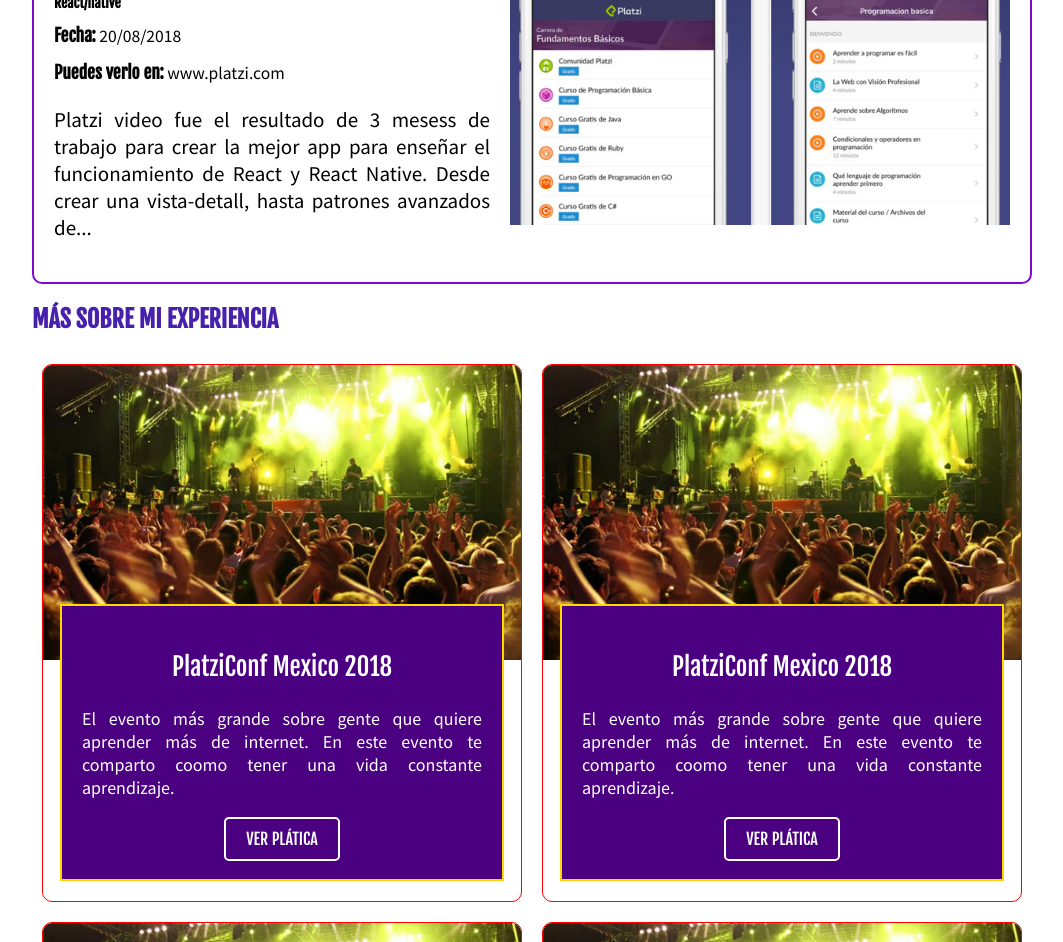
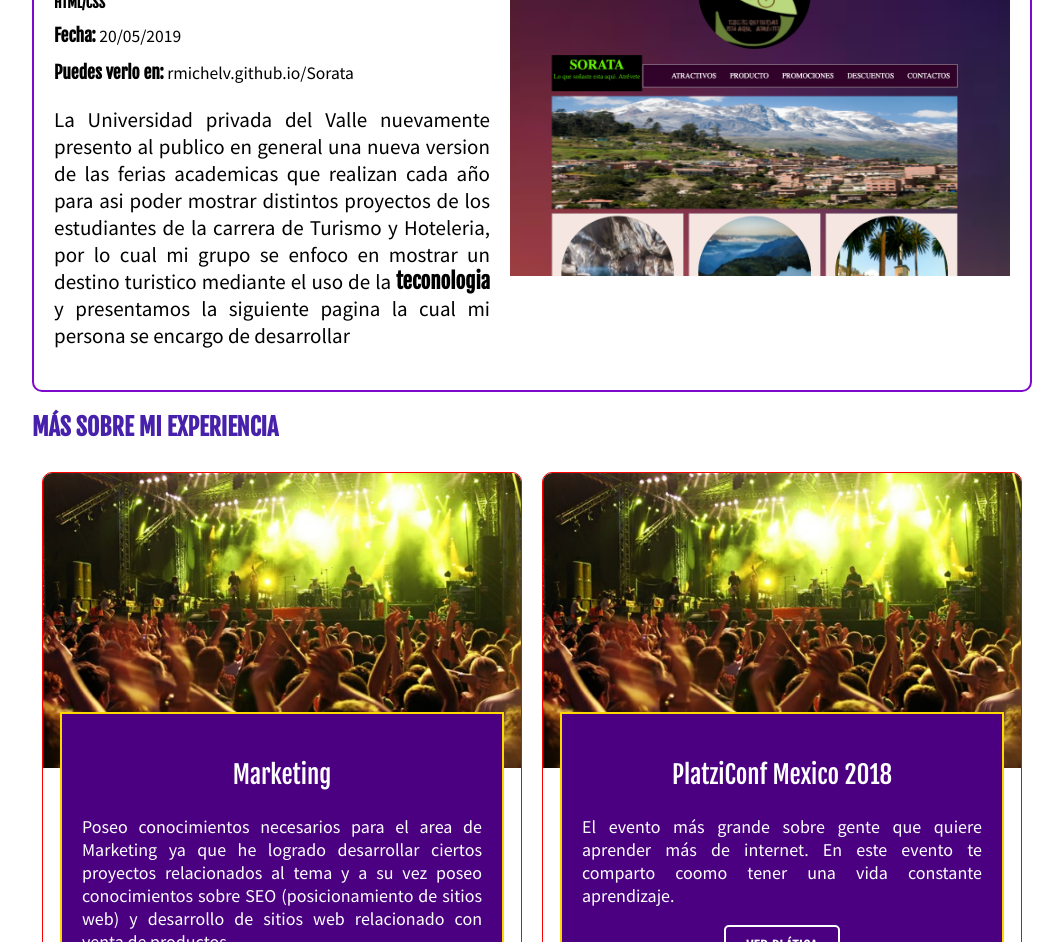
Before and after one commit to RmichelV/RmichelV, a plain HTML site: page index.html in a window 1280 px wide. Shown: the part 525-1467 px from the top of the page, without its empty margins (108-1171 px from the left). Drawn offline with Linux system fonts and the light colour scheme.

Commit message:
arreglando portafolio

```diff
--- a/css/estilos.css
+++ b/css/estilos.css
@@ -34,12 +34,20 @@
 }
 
 .link{
-    color: red;
+    color: #ffffff;
     text-decoration: none;
     padding-right: 20px;
     margin: 0;
     align-items: center;
     letter-spacing: 2px;
+}
+
+.link:hover{
+    background-color: #ffffff;
+    color: blueviolet;
+    padding: 20px;
+    font-size: 20px;
+    font-weight: bold;
 }
 
 h1, h2, h3, h6{
@@ -109,7 +117,6 @@
 .project-imageContainer{
     margin:0;
 }
-
 .event-list{
     display: flex;
     flex-wrap: wrap;
--- a/index.html
+++ b/index.html
@@ -50,14 +50,14 @@
         </h2>
         <article class="project">
             <div class="project-details">
-                <h3 class="project-title">Platzi Videos</h3>
-                <h6 class="course">React/native</h6>
-                <p class="date-project"><small><strong>Fecha:</strong> 20/08/2018</small></p>
-                <p class="url-project"><small><strong>Puedes verlo en:</strong> <a href="https://www.youtube.com" target="_blank" class="url-projects"> www.platzi.com</a></small></p>
-                <p class="project-description">Platzi video fue el resultado de 3 mesess de trabajo para crear la mejor app para enseñar el funcionamiento de React y React Native. Desde crear una vista-detall, hasta patrones avanzados de...</p>
+                <h3 class="project-title">Sorata </h3>
+                <h6 class="course">HTML/CSS</h6>
+                <p class="date-project"><small><strong>Fecha:</strong> 20/05/2019</small></p>
+                <p class="url-project"><small><strong>Puedes verlo en:</strong> <a href="https://rmichelv.github.io/Sorata/" target="_blank" class="url-projects"> rmichelv.github.io/Sorata</a></small></p>
+                <p class="project-description">La Universidad privada del Valle nuevamente presento al publico en general una nueva version de las ferias academicas que realizan cada año para asi poder mostrar distintos proyectos de los estudiantes de la carrera de Turismo y Hoteleria, por lo cual mi grupo se enfoco en mostrar un destino turistico mediante el uso de la <strong> teconologia</strong> y presentamos la siguiente pagina la cual mi persona se encargo de desarrollar</p>
             </div>
             <figure class="project-imageContainer">
-                <img src="imagenes/app.png" alt="app" class="image-project" width="500">
+                <img src="./imagenes/sorata-mini-picture.png" alt="app" class="image-project" width="500">
             </figure>
         </article>
     </div>
@@ -75,9 +75,9 @@
                 <img src="imagenes/evento.jpg" alt="event" class="image-event">
             </figure>
             <div class="event-details">
-                <h3 class="event-title"> PlatziConf Mexico 2018</h3>
-                <p class="event-description"> El evento más grande sobre gente que quiere aprender más de internet. En este evento te comparto coomo tener una vida constante aprendizaje.</p>
-                <a href="https://www.youtube.com" target="_blank" class="url-event"> Ver Plática</a>
+                <h3 class="event-title"> Marketing</h3>
+                <p class="event-description"> Poseo conocimientos necesarios para el area de Marketing ya que he logrado desarrollar ciertos proyectos relacionados al tema y a su vez poseo conocimientos sobre SEO (posicionamiento de sitios web) y desarrollo de sitios web relacionado con venta de productos</p>
+                <a href="https://rmichelv.github.io/yard-sale-project/clase1.html" target="_blank" class="url-event"> Ver Proyectos</a>
             </div>
         </article>
         <article class="event">
```
Also changed, not shown: imagenes/sorata-mini-picture.png (added), 2 other files.
